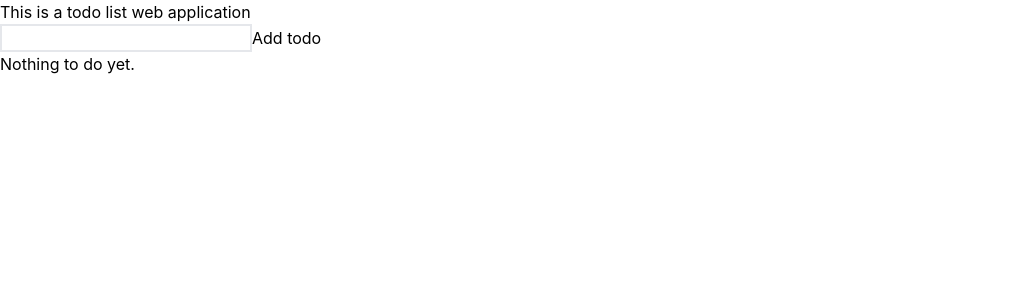
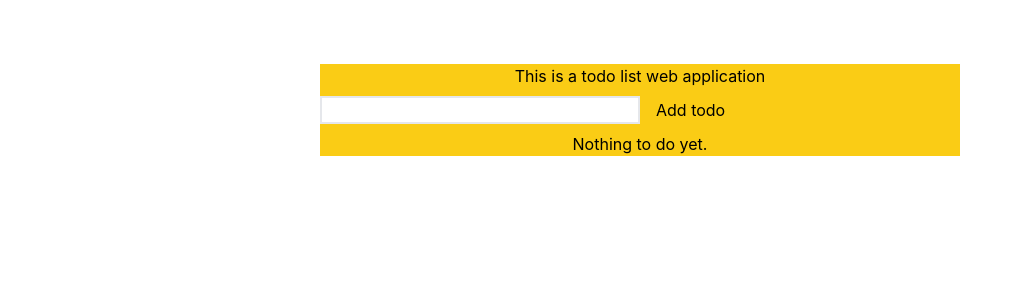
Before and after one commit to Youssef04544/To-do-app, a React (Create React App) app: page / in a window 1280 px wide. Shown: the top 300 px of the page, without its empty margins (0-1023 px from the left). Built offline with nearby package versions, Linux system fonts and the light colour scheme.

Commit message:
Added more css and container to style it
Still needs a lot of work for styling

```diff
--- a/src/App.jsx
+++ b/src/App.jsx
@@ -21,15 +21,17 @@ function App() {
     setTodos(oldtodos => oldtodos.filter((todo)=> todo.id !== id))
   }
   return (
-    <>
+    <div className='mx-[25%] my-[5%] bg-yellow-400 flex flex-col items-center'>
+   {/*gotta keep updating the css to center the form and give it the right size and make sure the todolist is well adjusted*/}
     <h1>This is a todo list web application</h1>
-    <form onSubmit={(e)=>addTodo(e)}>
-      <input className='border-2' type="text" value={task} onChange={e=>setTask(e.target.value)} />
-      <input type="submit" value="Add todo" />
+    <form className='my-2 w-full' onSubmit={(e)=>addTodo(e)}>
+      <input className='border-2 w-1/2' type="text" value={task} onChange={e=>setTask(e.target.value)} />
+      <input className='ml-4' type="submit" value="Add todo" />
     </form>
     {todos.length === 0 && <p>Nothing to do yet.</p>}
     <TodoList handleDelete={handleDelete} todos={todos}/>
-    </>
+
+    </div>
   );
 }
 
```
